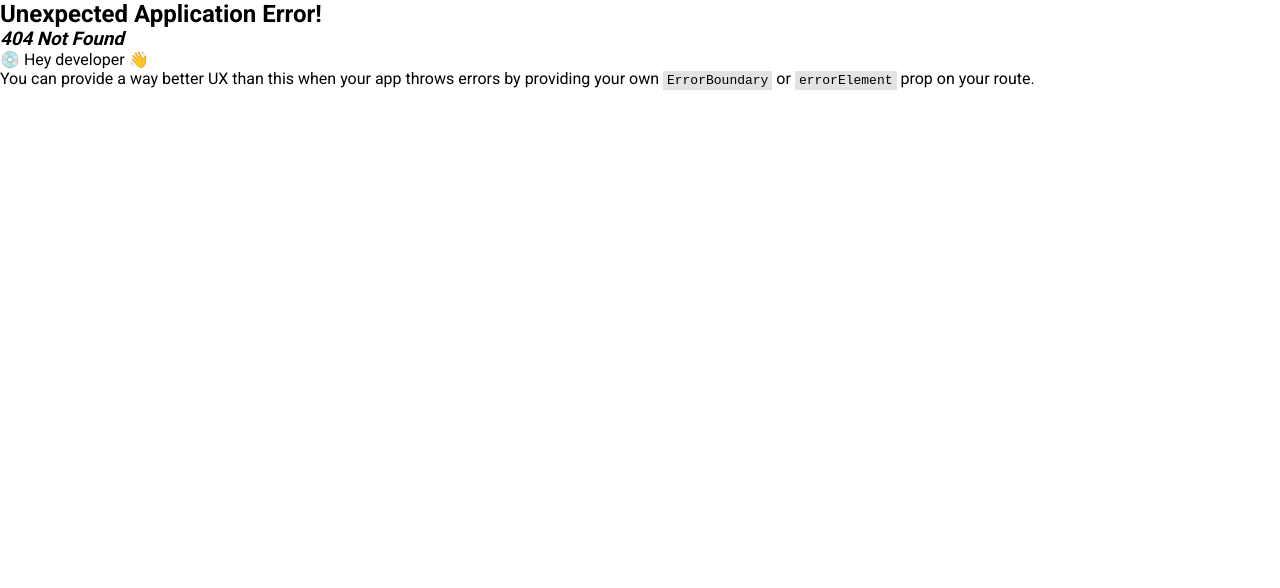
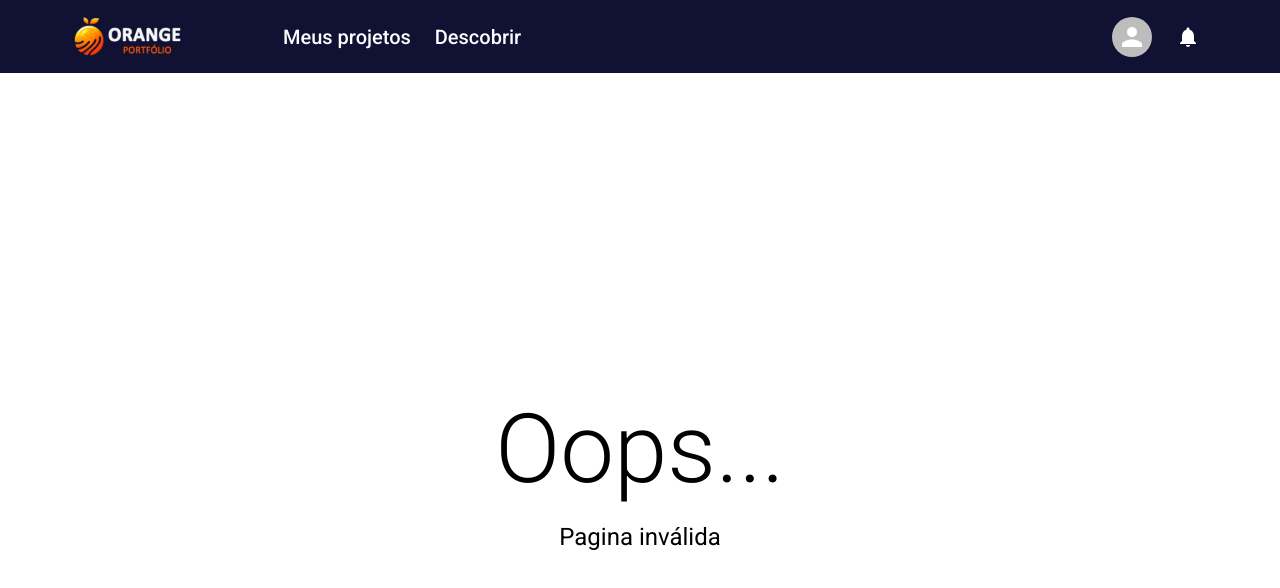
Before and after one commit to felipel7/orange-portfolio, a React (Vite) app: page /descobrir in a window 1280 px wide. Before the commit this address had no page. Shown: the top 588 px of the page. Built offline with nearby package versions, Linux system fonts and the light colour scheme.

Commit message:
feat(routes): add page for handling errors

```diff
--- /dev/null
+++ b/src/routing/ErrorPage.tsx
@@ -0,0 +1,36 @@
+import { Container, Stack, Typography } from '@mui/material';
+import { isRouteErrorResponse, useRouteError } from 'react-router-dom';
+import Navbar from '../components/Navbar';
+
+export default function ErrorPage() {
+  const error = useRouteError();
+
+  console.log(error);
+
+  return (
+    <>
+      <Navbar />
+      <Container maxWidth="lg">
+        <Stack
+          component="section"
+          spacing={2}
+          sx={{
+            height: '100vh',
+            display: 'flex',
+            justifyContent: 'center',
+            alignItems: 'center',
+          }}
+        >
+          <Typography component="h1" variant="h1">
+            Oops...
+          </Typography>
+          <Typography component="p" variant="h5">
+            {isRouteErrorResponse(error)
+              ? 'Pagina inválida'
+              : 'Desculpe, ocorreu um erro inesperado no servidor...'}
+          </Typography>
+        </Stack>
+      </Container>
+    </>
+  );
+}
--- a/src/routing/routes.tsx
+++ b/src/routing/routes.tsx
@@ -3,6 +3,7 @@ import Layout from '../Layout';
 import HomePage from '../pages/Home';
 import LoginPage from '../pages/LoginPage';
 import RegisterPage from '../pages/RegisterPage';
+import ErrorPage from './ErrorPage';
 import PrivateRoutes from './PrivateRoute';
 
 const router = createBrowserRouter([
@@ -16,6 +17,7 @@ const router = createBrowserRouter([
   },
   {
     element: <PrivateRoutes />,
+    errorElement: <ErrorPage />,
     children: [
       {
         path: '/',
```
